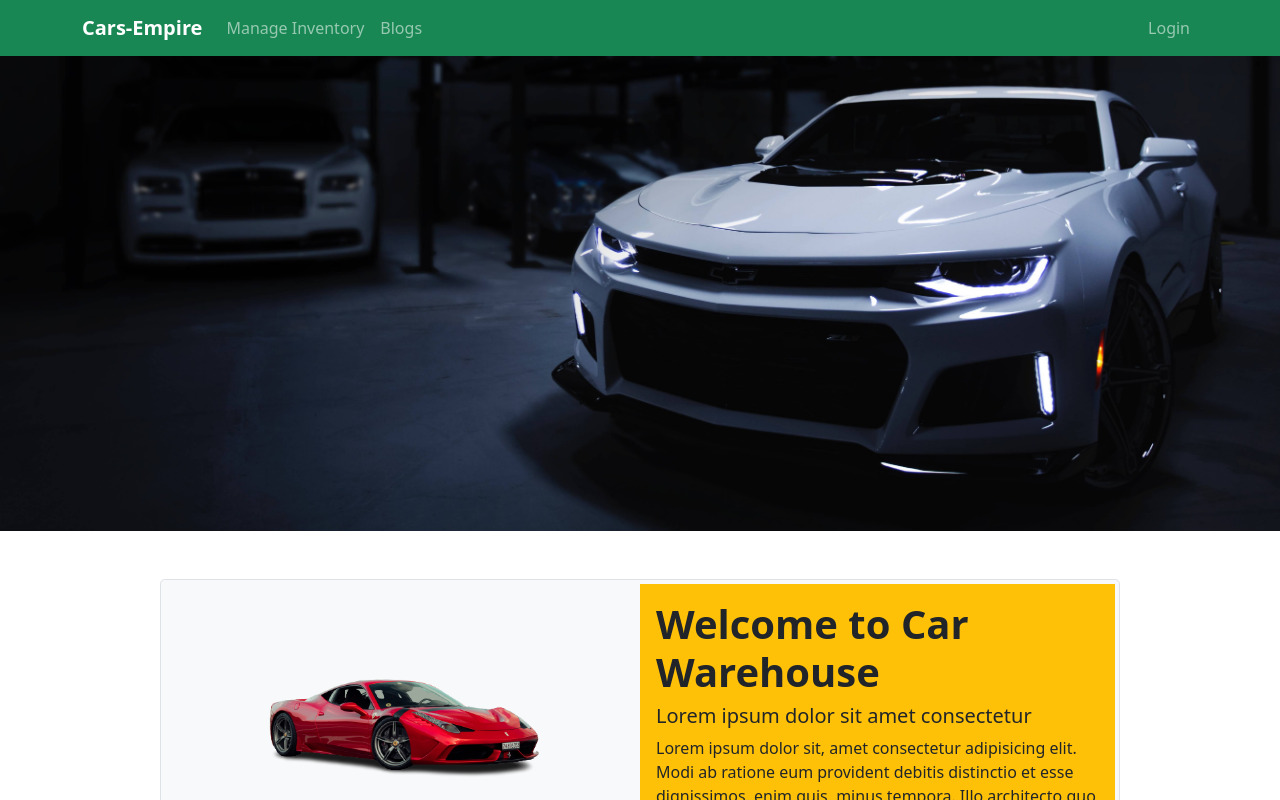
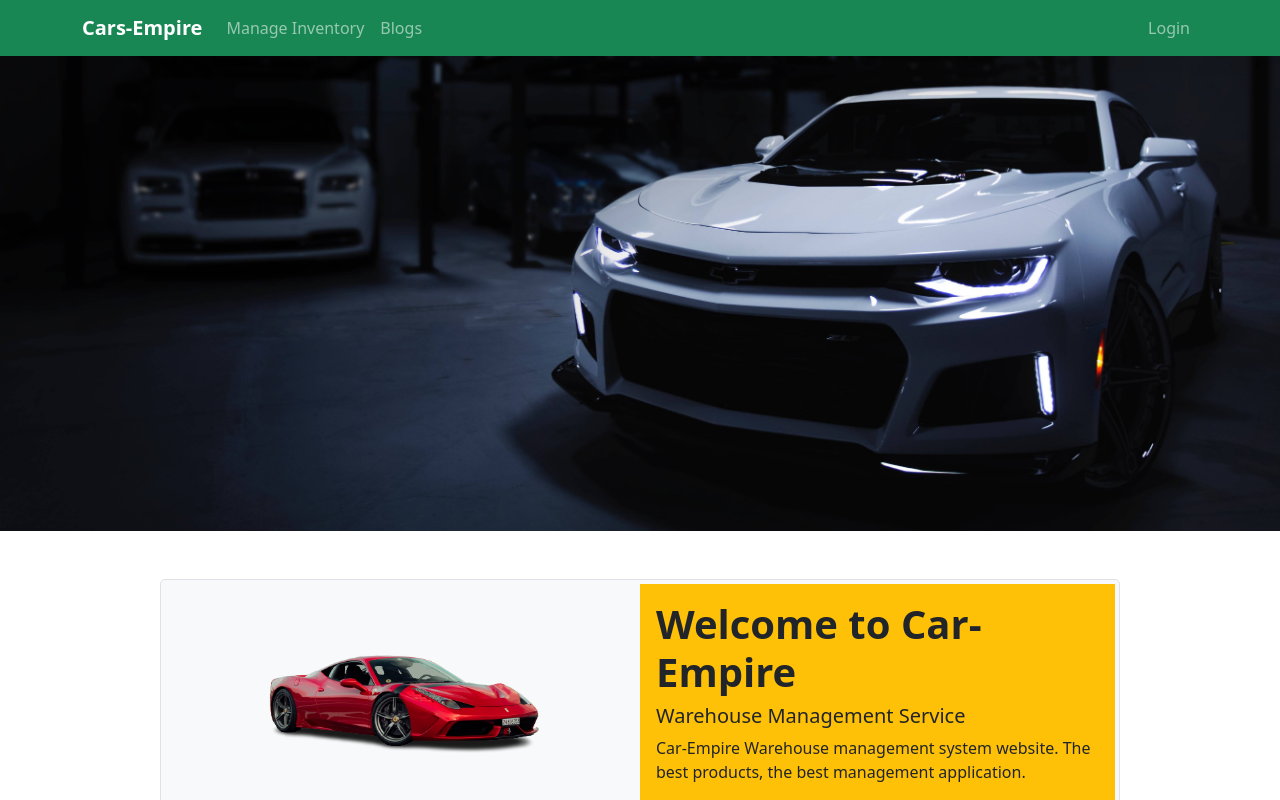
Before and after one commit to SalehAhmed19/cars-empire-client-side-repo, a React (Create React App) app: page / in a window 1280 px wide. Shown: the top 800 px of the page. Built offline with nearby package versions, Linux system fonts and the light colour scheme; no server answers.

Commit message:
sold item changes

```diff
--- a/src/Pages/AddNewItem/AddNewItem.jsx
+++ b/src/Pages/AddNewItem/AddNewItem.jsx
@@ -15,6 +15,7 @@ const AddNewItem = () => {
     const price = event.target.price.value;
     const img = event.target.img.value;
     const email = event.target.email.value;
+    const sold = 0;
     const car = {
       name: name,
       price: price,
@@ -23,6 +24,7 @@ const AddNewItem = () => {
       supplier: supplier,
       quantity: quantity,
       email: email,
+      sold: sold,
     };
     fetch("https://protected-lake-29761.herokuapp.com/cars", {
       method: "POST",
@@ -33,13 +35,6 @@ const AddNewItem = () => {
       .then((data) => {});
     toast("Product added!");
     event.target.reset();
-    // fetch("https://protected-lake-29761.herokuapp.com/my-items", {
-    //   method: "POST",
-    //   headers: { "content-type": "application/json" },
-    //   body: JSON.stringify(car),
-    // })
-    //   .then((res) => res.json())
-    //   .then((data) => {});
   };
   return (
     <div style={{ height: "65vh" }} className="my-5">
--- a/src/Pages/Home/WelcomeGrettings/WelcomeGrettings.jsx
+++ b/src/Pages/Home/WelcomeGrettings/WelcomeGrettings.jsx
@@ -10,13 +10,11 @@ const WelcomeGrettings = () => {
           <img className="img" src={img} alt="" />
         </div>
         <div className="col-md-6 col-12 d-flex flex-column justify-content-center bg-warning p-3">
-          <h1 className="fw-bold">Welcome to Car Warehouse</h1>
-          <h5>Lorem ipsum dolor sit amet consectetur</h5>
+          <h1 className="fw-bold">Welcome to Car-Empire</h1>
+          <h5>Warehouse Management Service</h5>
           <p>
-            Lorem ipsum dolor sit, amet consectetur adipisicing elit. Modi ab
-            ratione eum provident debitis distinctio et esse dignissimos, enim
-            quis, minus tempora. Illo architecto quo impedit, deserunt dicta
-            animi veritatis.
+            Car-Empire Warehouse management system website. The best products,
+            the best management application.
           </p>
         </div>
       </div>
--- a/src/Pages/HomeInventory/HomeInventory.jsx
+++ b/src/Pages/HomeInventory/HomeInventory.jsx
@@ -3,7 +3,7 @@ import { Card } from "react-bootstrap";
 import { useNavigate } from "react-router-dom";
 
 const HomeInventory = ({ car }) => {
-  const { _id, name, img, des, price, quantity, supplier } = car;
+  const { _id, name, img, des, price, quantity, supplier, sold } = car;
   const navigate = useNavigate();
   const navigateToUpdate = (_id) => {
     navigate(`/update/${_id}`);
@@ -18,6 +18,7 @@ const HomeInventory = ({ car }) => {
             {des.slice(0, 100) + "..."}
           </Card.Text>
           <Card.Text className="text-secondary">Quantity: {quantity}</Card.Text>
+          <Card.Text className="text-secondary">Sold: {sold}</Card.Text>
           <Card.Text className="text-secondary">Supplier: {supplier}</Card.Text>
           <small className="text-muted">
             Starting at <span className="fw-bold">${price}</span>
--- a/src/Pages/MyItems/MyItems.jsx
+++ b/src/Pages/MyItems/MyItems.jsx
@@ -3,6 +3,7 @@ import useMyItems from "../../Hooks/useMyItems";
 
 const MyItems = () => {
   const [myItems, setMyItems] = useMyItems();
+  console.log(myItems);
   const handleDelete = (_id) => {
     const proceed = window.confirm("Are you sure you want to delete it?");
     if (proceed) {
@@ -27,12 +28,18 @@ const MyItems = () => {
             <li key={item._id} item={item} className="list-unstyled">
               <div className="row border m-3 p-3 rounded-3 bg-white">
                 <div className="col-md-4 col-12">
-                  <img style={{ width: "300px" }} src={item.img} alt="" />
+                  <img
+                    style={{ width: "300px" }}
+                    className="img-fluid"
+                    src={item.img}
+                    alt=""
+                  />
                 </div>
                 <div className="col-md-8 col-12">
                   <h4 className="fw-bolder">{item.name}</h4>
                   <p className="text-secondary">{item.des}</p>
                   <p className="text-secondary">Quantity: {item.quantity}</p>
+                  <p className="text-secondary">Sold: {item.sold}</p>
                   <p className="text-secondary">
                     Supplier: <span className="fw-bold">{item.supplier}</span>
                   </p>
```
